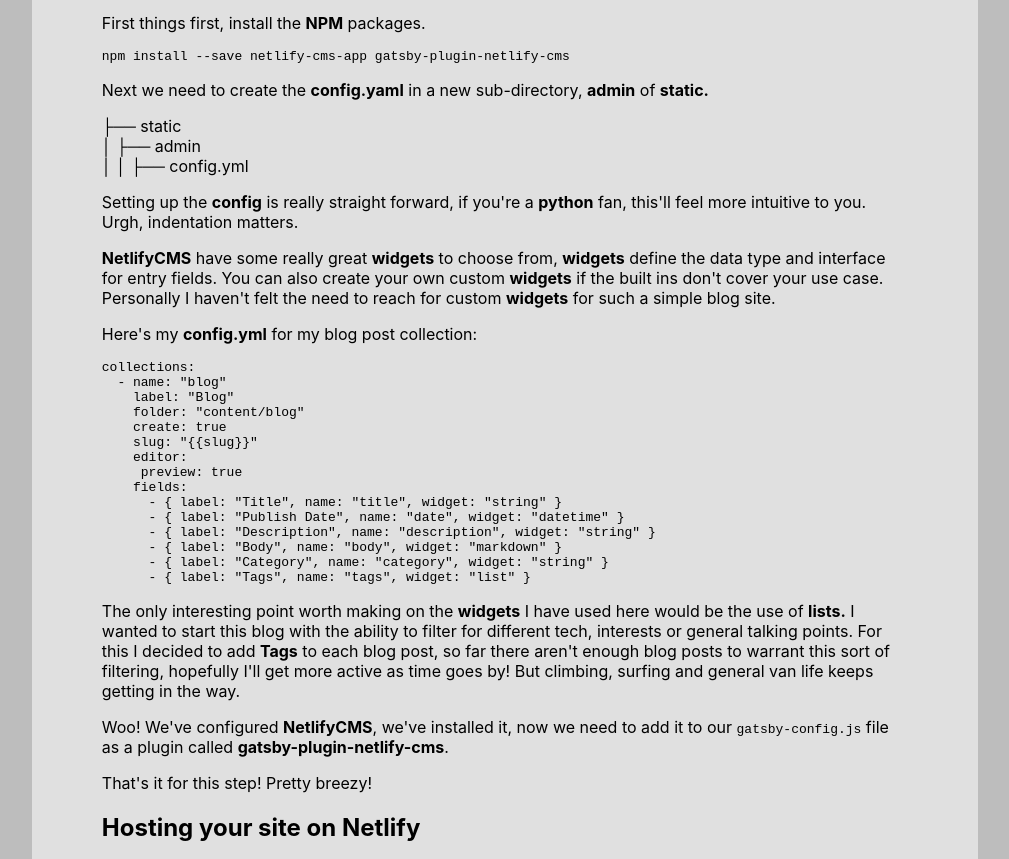
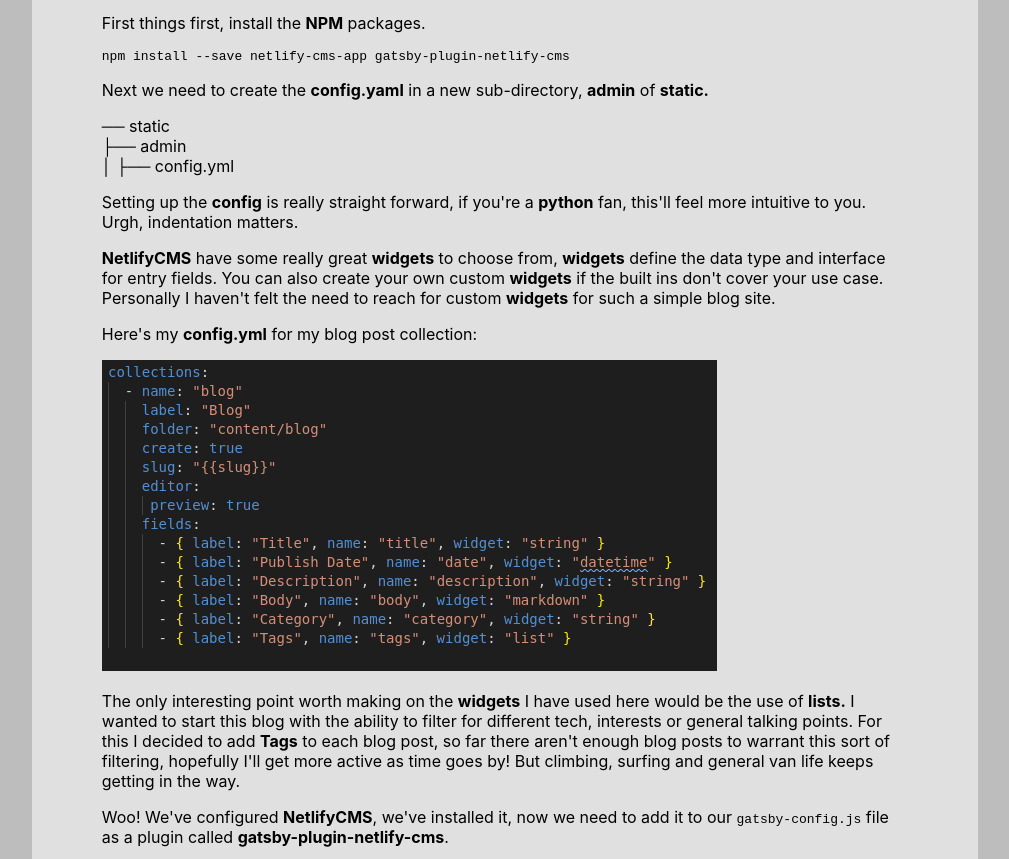
Before and after one commit to ajbosley/gatsby-blog, a Gatsby site: page /test/ in a window 1280 px wide. Shown: the part 689-1548 px from the top of the page, without its empty margins (160-1169 px from the left). Built offline with nearby package versions, Linux system fonts and the light colour scheme; Gatsby itself is replaced by a stand-in of ours; some packages are replaced by stand-ins of ours; code samples lack their colours.

Commit message:
Update Blog “test”

````diff
--- a/content/blog/test.md
+++ b/content/blog/test.md
@@ -33,9 +33,9 @@
 
 Next we need to create the **config.yaml** in a new sub-directory, **admin** of **static.**
 
-├── static \
-│   ├── admin\
-│   │   ├── config.yml
+── static \
+   ├── admin\
+   │   ├── config.yml
 
 Setting up the **config** is really straight forward, if you're a **python** fan, this'll feel more intuitive to you. Urgh, indentation matters.
 
@@ -43,23 +43,7 @@
 
 Here's my **config.yml** for my blog post collection:
 
-```
-collections:
-  - name: "blog"
-    label: "Blog"
-    folder: "content/blog"
-    create: true
-    slug: "{{slug}}"
-    editor:
-     preview: true
-    fields:
-      - { label: "Title", name: "title", widget: "string" }
-      - { label: "Publish Date", name: "date", widget: "datetime" }
-      - { label: "Description", name: "description", widget: "string" }
-      - { label: "Body", name: "body", widget: "markdown" }
-      - { label: "Category", name: "category", widget: "string" }
-      - { label: "Tags", name: "tags", widget: "list" }
-```
+![config.yml file for blog post collection](/img/config-yml.png "config.yml file")
 
 The only interesting point worth making on the **widgets** I have used here would be the use of **lists.** I wanted to start this blog with the ability to filter for different tech, interests or general talking points. For this I decided to add **Tags** to each blog post, so far there aren't enough blog posts to warrant this sort of filtering, hopefully I'll get more active as time goes by! But climbing, surfing and general van life keeps getting in the way.
 
````
